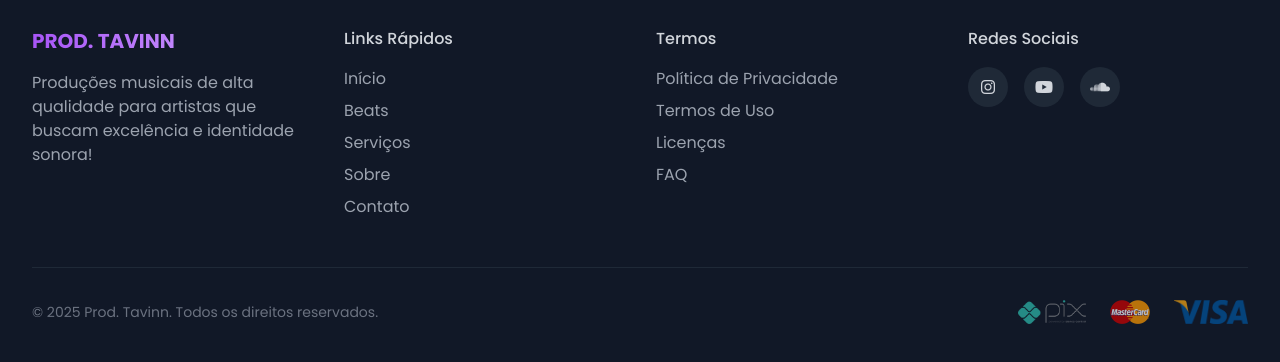
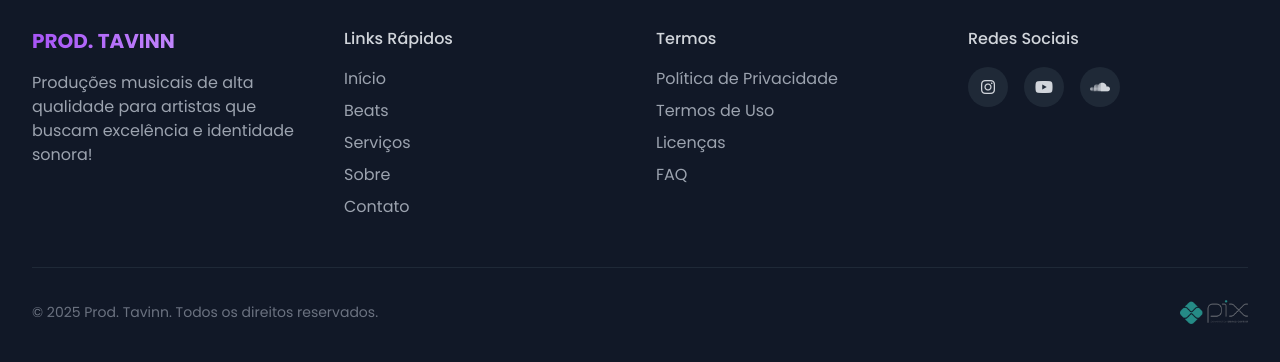
Before and after one commit to Othavyol/Prod-Tavinn, a plain HTML site: page index.html in a window 1280 px wide. Shown: the part 4919-5281 px from the top of the page. Drawn offline with nearby package versions, Linux system fonts and the light colour scheme.

Commit message:
Update index.html

```diff
--- a/index.html
+++ b/index.html
@@ -716,8 +716,6 @@
                 </p>
                 <div class="flex space-x-6">
                     <img src="imagens/logo-pix.png" alt="Pix" class="h-6 opacity-70">
-                    <img src="imagens/master-logo.png" alt="Mastercard" class="h-6 opacity-70">
-                    <img src="imagens/logo-visa.png" alt="Visa" class="h-6 opacity-70">
                 </div>
             </div>
         </div>
```
